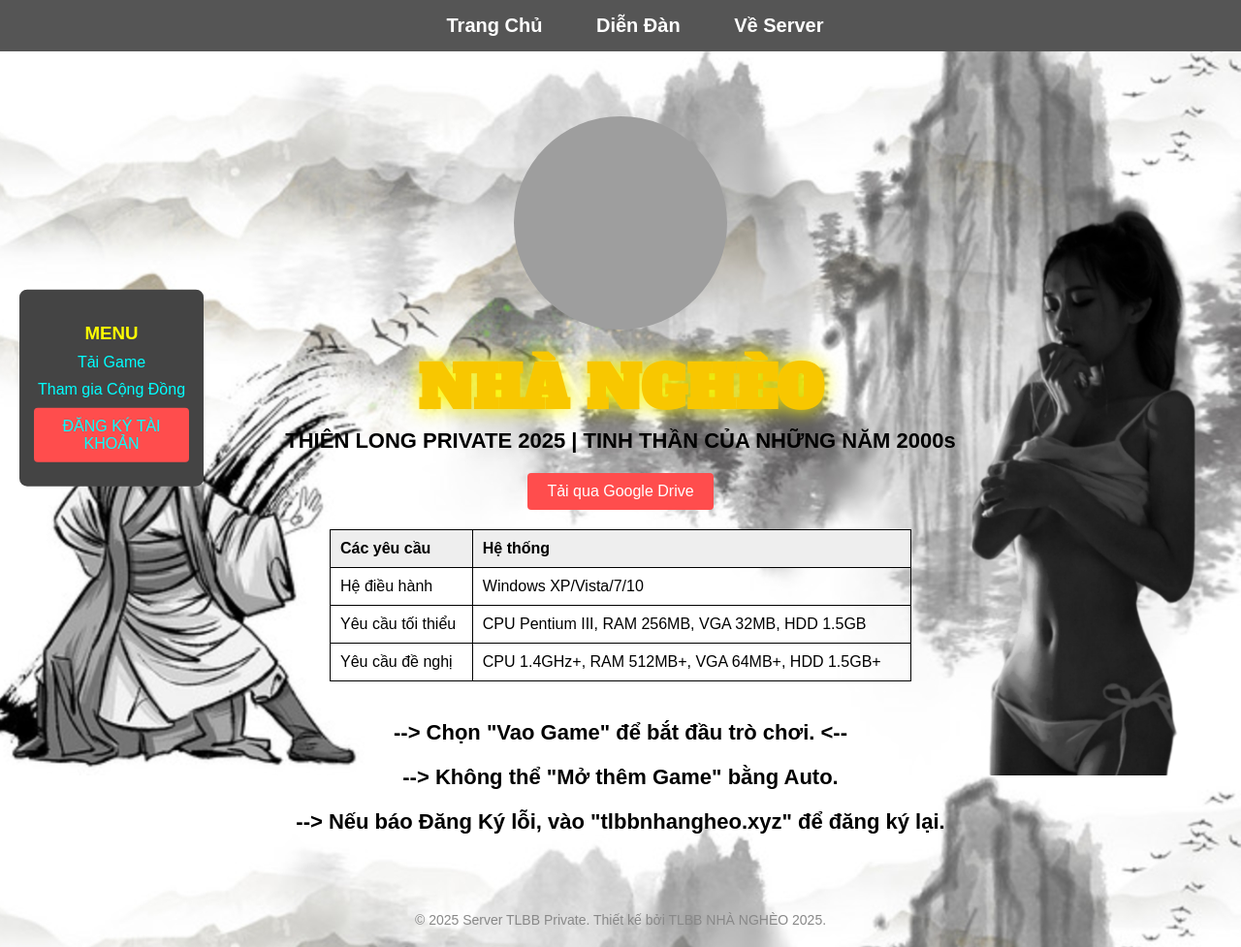
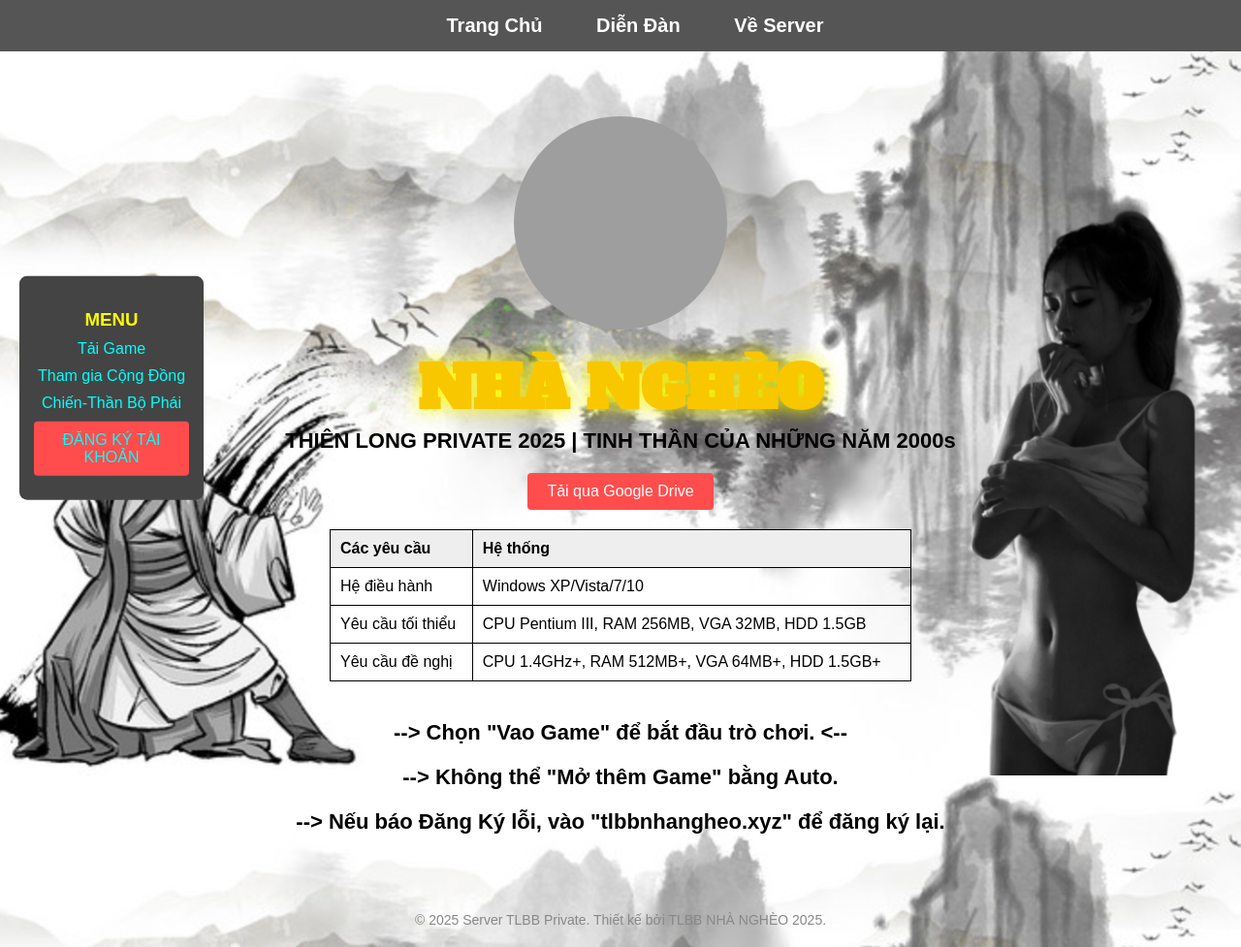
Before and after one commit to tlbbnhangheo/tlbbnhangheo.github.io, a plain HTML site: page index.html in a window 1280 px wide. Shown: the whole page at 97% size. Drawn offline with Linux system fonts and the light colour scheme; grey boxes are pictures that could not be loaded.

Commit message:
Update index.html

```diff
--- a/index.html
+++ b/index.html
@@ -165,6 +165,7 @@
     <h3>MENU</h3>
     <a href="https://drive.usercontent.google.com/download?id=1EKiXUE_3LDUE5u1pWzZZ0rWLF506pbGG&export=download" target="_blank">Tải Game</a>
     <a href="https://zalo.me/g/wigepg179" target="_blank">Tham gia Cộng Đồng</a>
+	<a href="chienthan.html" >Chiến-Thần Bộ Phái</a>
 	<a class="button" onclick="document.getElementById('registerForm').style.display='flex'">ĐĂNG KÝ TÀI KHOẢN</a>
   </div>
 
```
